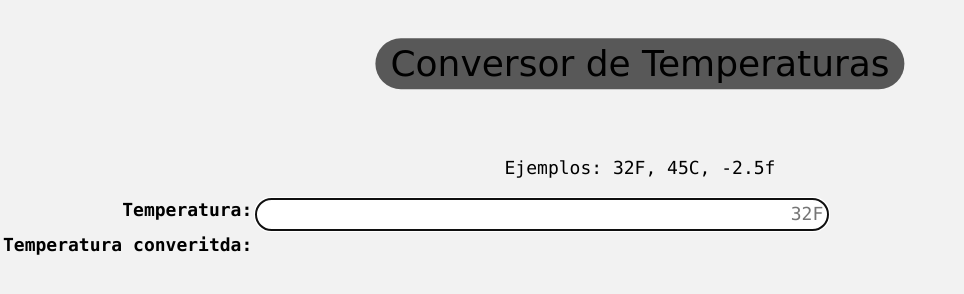
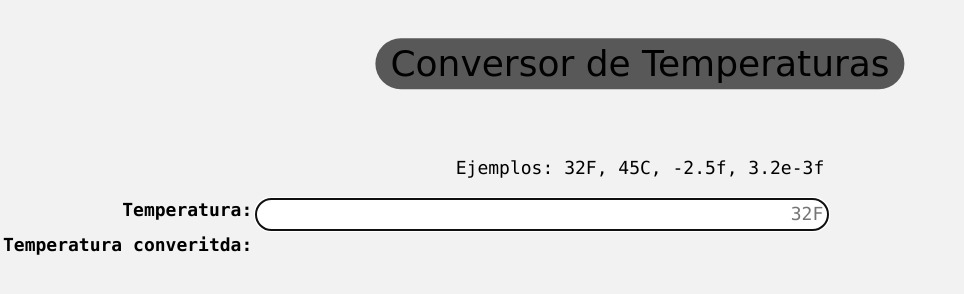
Before and after one commit to alu0100713435/STW_P2, a website: page index.html in a window 1280 px wide. Shown: the whole page, without its empty margins (0-964 px from the left). Drawn offline with nearby package versions, Linux system fonts and the light colour scheme.

Commit message:
Flotante

```diff
--- a/index.html
+++ b/index.html
@@ -9,7 +9,7 @@
   </head>
   <body>
     <h1>Conversor de Temperaturas</h1>
-      <p>Ejemplos: 32F, 45C, -2.5f</p>
+      <p>Ejemplos: 32F, 45C, -2.5f, 3.2e-3f</p>
     <table>
       <tr>
           <th>Temperatura:</th>
```
